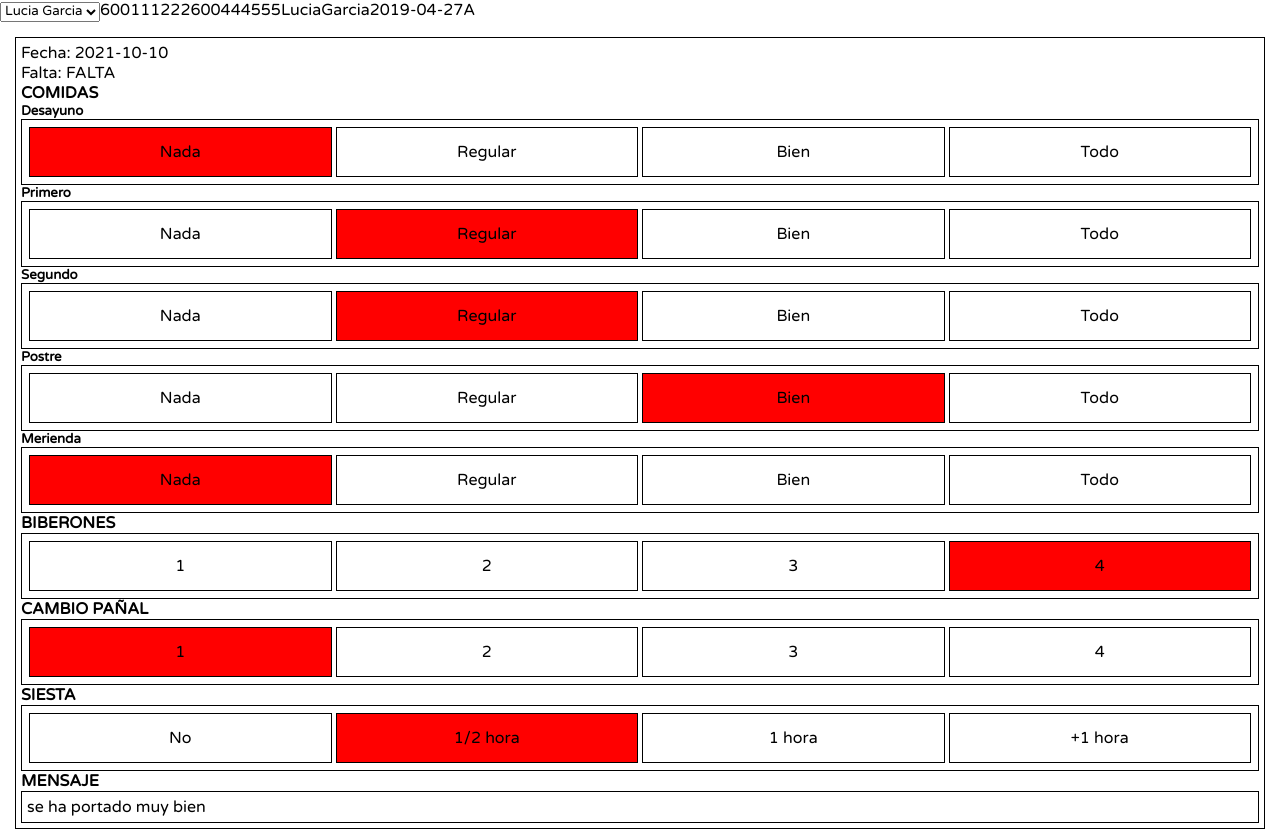
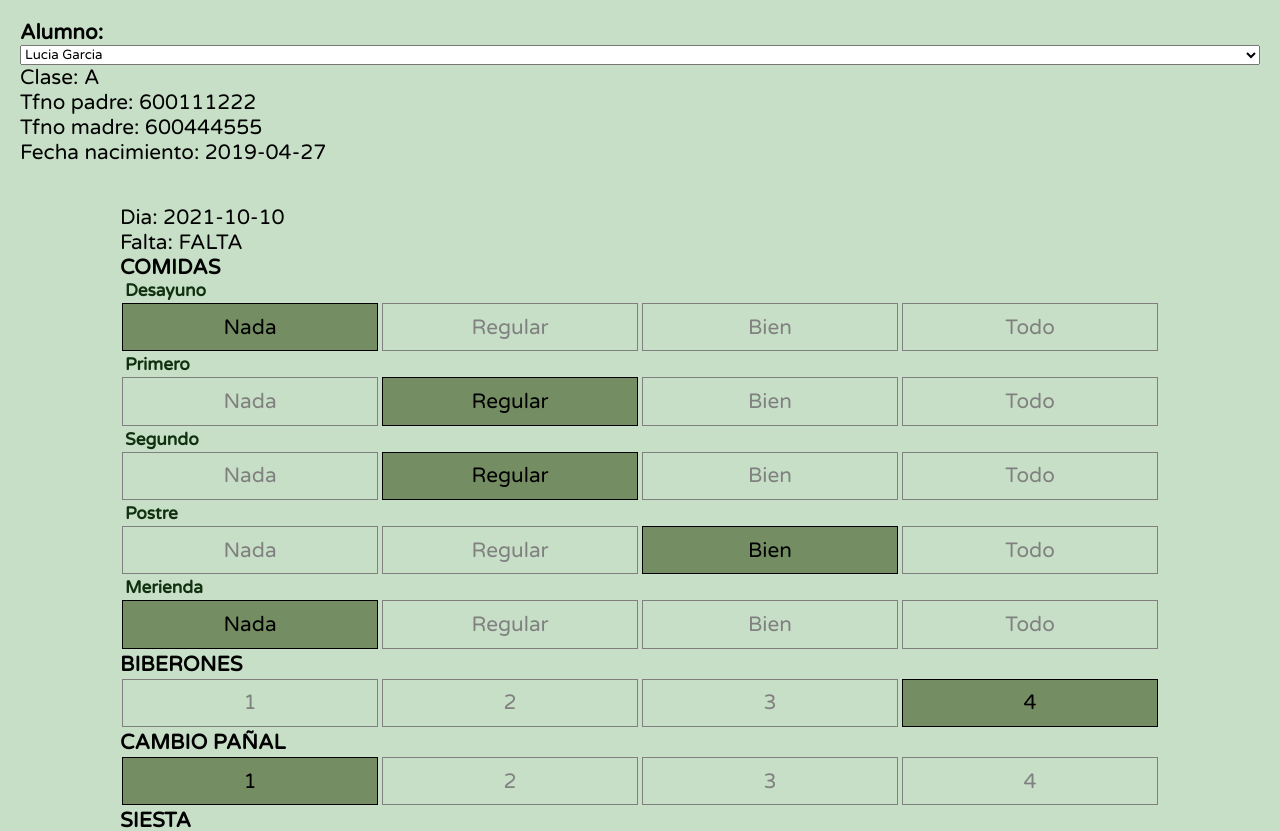
Before and after one commit to Javiergda/final-project-client, a React (Create React App) app: page / in a window 1280 px wide. Shown: the top 831 px of the page. Built offline with nearby package versions, Linux system fonts and the light colour scheme.

Commit message:
css students

```diff
--- a/src/components/Students/Daily.js
+++ b/src/components/Students/Daily.js
@@ -6,9 +6,9 @@ export const Daily = ({ student }) => {
 
     return (
         <div className='daily_main'>
-            <span>Fecha: {date}</span>
-            <span>Falta: {absence && 'FALTA'}</span>
-
+            <div className='wrapper'>
+                <span>Dia: {date}</span>
+                <span>Falta: {absence ? 'FALTA' : 'No'}</span>
 
                 <h4>COMIDAS</h4>
 
@@ -80,7 +80,7 @@ export const Daily = ({ student }) => {
                 <div className='{} selector'>
                     <span>{message}</span>
                 </div>
-
+            </div>
         </div>
     )
 }
--- a/src/components/Students/Student.js
+++ b/src/components/Students/Student.js
@@ -11,7 +11,8 @@ export const Student = ({ students, student, setStudent }) => {
     };
 
     return (
-        <div>
+        <div className='student_main'>
+            <h4>Alumno: </h4>
             {/* LLenamos el select */}
             <select name='select' onChange={handleChange}>
                 {
@@ -20,13 +21,12 @@ export const Student = ({ students, student, setStudent }) => {
                     ))
                 }
             </select>
+            <span>Clase: {letter}</span>
 
-            <span>{fatherPhone}</span>
-            <span>{motherPhone}</span>
-            <span>{name}</span>
-            <span>{surname}</span>
-            <span>{birthDate}</span>
-            <span>{letter}</span>
+            <span>Tfno padre: {fatherPhone}</span>
+            <span>Tfno madre: {motherPhone}</span>
+            <span>Fecha nacimiento: {birthDate}</span>
+
         </div>
     )
 }
--- a/src/components/Students/Students.js
+++ b/src/components/Students/Students.js
@@ -68,7 +68,7 @@ export const Students = () => {
     const [student, setStudent] = useState({});// objeto filtrado de 1 estudiante
 
     return (
-        <div>
+        <div className='students_main'>
             <Student students={students} student={student} setStudent={setStudent} />
             <Daily student={student} />
         </div>
--- a/src/styles/components/_daily.scss
+++ b/src/styles/components/_daily.scss
@@ -1,37 +1,46 @@
 .daily_main{
     display: flex;
+    justify-content: center;
+    height: 100vh;
+
+    .wrapper{
+        display: flex;
         flex-direction: column;
-margin: 15px;
-padding:5px;
-
-border: 1px solid black;
+        padding:20px;
+        height: 100%;
+        width: 100%;
+        max-width: 1080px;
+        background-color: rgb(199, 223, 199);
 
             .selector{
                 display: flex;
-
-
-        padding:5px;
-
-        border: 1px solid black;
-        // height: 250px;
+                height: 100%;
+                margin-bottom: 5px;
                 width: 100%;
                 div{
-
                     display: flex;
                     align-items: center;
                     justify-content: center;
-            border: 1px solid black;
-            height: 50px;
+                    border: 1px solid grey;
+                    color:grey;
+                    // min-height: 20px;
+                    height: 100%;
                     width: 100%;
                     margin: 2px;
                 }
+            }
 
+            h5{
+                margin-left: 5px;
+                color: rgb(15, 49, 15);
             }
 
             .a{
                 div{
                     &:nth-child(1){
-                background-color: red;
+                        background-color: #748d63;
+                        color:black;
+                        border-color: black;
                     }
                 }
             }
@@ -39,7 +48,9 @@ border: 1px solid black;
             .b{
                 div{
                     &:nth-child(2){
-                background-color: red;
+                        background-color: #748d63;
+                        color:black;
+                        border-color: black;
                     }
                 }
             }
@@ -47,7 +58,9 @@ border: 1px solid black;
             .c{
                 div{
                     &:nth-child(3){
-                background-color: red;
+                        background-color: #748d63;
+                        color:black;
+                        border-color: black;
                     }
                 }
             }
@@ -55,8 +68,11 @@ border: 1px solid black;
             .d{
                 div{
                     &:nth-child(4){
-                background-color: red;
+                        background-color: #748d63;
+                        color:black;
+                        border-color: black;
                     }
                 }
             }
     }
+}
--- /dev/null
+++ b/src/styles/components/_student.scss
@@ -0,0 +1,7 @@
+.student_main{
+
+display: flex;
+flex-direction: column;
+
+padding:20px;
+}
--- /dev/null
+++ b/src/styles/components/_students.scss
@@ -0,0 +1,10 @@
+.students_main{
+    background-color: rgb(199, 223, 199);
+    font-size: 0.8rem;
+
+    $small: 700px;
+    $medium: 900px;
+    @media screen and (min-width: $small) {
+        font-size: 1.3rem;
+    }
+}
--- a/src/styles/styles.scss
+++ b/src/styles/styles.scss
@@ -10,4 +10,6 @@
 @import './components/carousel';
 @import './components/cards';
 @import './components/services';
-@import './components/daily'
+@import './components/daily';
+@import './components/students';
+@import './components/student';
```
Lines whose indentation alone changed are shown as unchanged.
